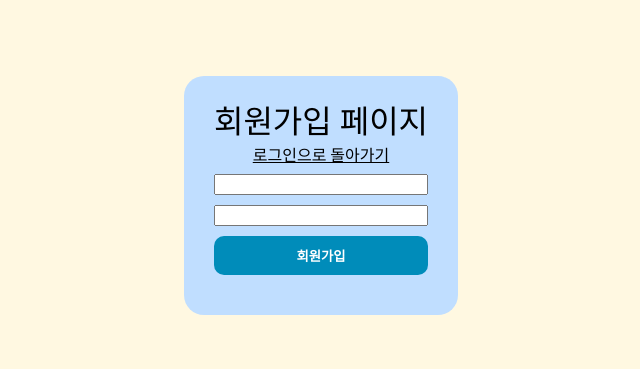
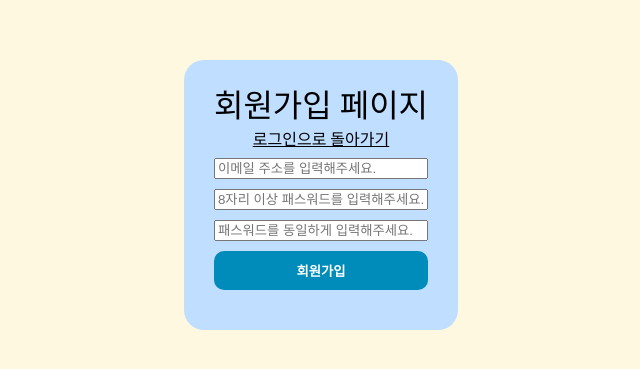
Before and after one commit to tnghgks/wanted-pre-onboarding-challenge-fe-1, a React (Create React App) app: page /register in a window 1280 px wide. Shown: the part 205-574 px from the top of the page, without its empty margins (319-959 px from the left). Built offline with nearby package versions, Linux system fonts and the light colour scheme.

Commit message:
refactor: Register 컴포넌트 react-hook-form 적용

```diff
--- a/src/Components/Register/index.tsx
+++ b/src/Components/Register/index.tsx
@@ -1,28 +1,39 @@
 import { AxiosError } from "axios";
-import { useCallback } from "react";
+import { useState } from "react";
+import { useForm, SubmitHandler } from "react-hook-form";
 import { Link, useNavigate } from "react-router-dom";
-import { axiosInstance } from "../../Api/api";
+import { authApi } from "../../Api/Auth/auth";
+import { EMAIL_PATTERN } from "../../Constant/regex";
+import ErrorMessage from "../Common/ErrorMessage";
 import { Container, Form, RegisterContainer, Title } from "./style";
+
+type FormValues = {
+  email?: string;
+  password?: string;
+  passwordCheck?: string;
+};
 
 export default function Register() {
   const navigate = useNavigate();
+  const [apiError, setApiError] = useState("");
+  const {
+    register,
+    formState: { errors },
+    handleSubmit,
+  } = useForm<FormValues>();
 
-  const handleRegister = useCallback(
-    async (e: React.FormEvent<HTMLFormElement>) => {
-      e.preventDefault();
+  const handleRegister: SubmitHandler<FormValues> = async (data) => {
+    const { email, password, passwordCheck } = data;
 
-      const target = e.target as typeof e.target & {
-        email: { value: string };
-        password: { value: string };
-      };
-      const email = target.email.value;
-      const password = target.password.value;
+    if (!(password === passwordCheck)) {
+      return alert("비밀번호가 일치하지 않습니다.");
+    }
 
+    if (typeof email === "string" && typeof password === "string") {
       try {
         const {
           data: { token, message },
-        } = await axiosInstance.post("/users/create", { email, password });
-
+        } = await authApi.signUp(email, password);
         alert(message);
 
         if (token) {
@@ -31,21 +42,55 @@ export default function Register() {
         }
       } catch (error) {
         if (error instanceof AxiosError) {
-          console.log(error);
+          setApiError(error.response?.data.details);
         }
       }
-    },
-    [navigate]
-  );
+    }
+  };
 
   return (
     <Container>
       <RegisterContainer>
         <Title>회원가입 페이지</Title>
         <Link to="/login">로그인으로 돌아가기</Link>
-        <Form onSubmit={handleRegister}>
-          <input type="email" name="email" id="email" required />
-          <input type="password" name="password" id="password" minLength={8} required />
+        <Form onSubmit={handleSubmit(handleRegister)}>
+          <input
+            type="email"
+            placeholder="이메일 주소를 입력해주세요."
+            {...register("email", {
+              required: true,
+              pattern: {
+                value: EMAIL_PATTERN,
+                message: "이메일은 @와 .을 포함해야 합니다.",
+              },
+            })}
+          />
+          {errors?.email?.message && <ErrorMessage>{errors.email.message}</ErrorMessage>}
+          <input
+            type="password"
+            placeholder="8자리 이상 패스워드를 입력해주세요."
+            {...register("password", {
+              required: true,
+              minLength: {
+                value: 8,
+                message: "8자 이상 입력해주세요.",
+              },
+            })}
+          />
+          {errors?.password?.message && <ErrorMessage>{errors.password.message}</ErrorMessage>}
+          <input
+            type="password"
+            placeholder="패스워드를 동일하게 입력해주세요."
+            {...register("passwordCheck", {
+              required: true,
+              minLength: {
+                value: 8,
+                message: "8자 이상 입력해주세요.",
+              },
+            })}
+          />
+          {errors?.passwordCheck?.message && <ErrorMessage>{errors.passwordCheck.message}</ErrorMessage>}
+          {apiError && <ErrorMessage>{apiError}</ErrorMessage>}
           <button>회원가입</button>
         </Form>
       </RegisterContainer>
```
